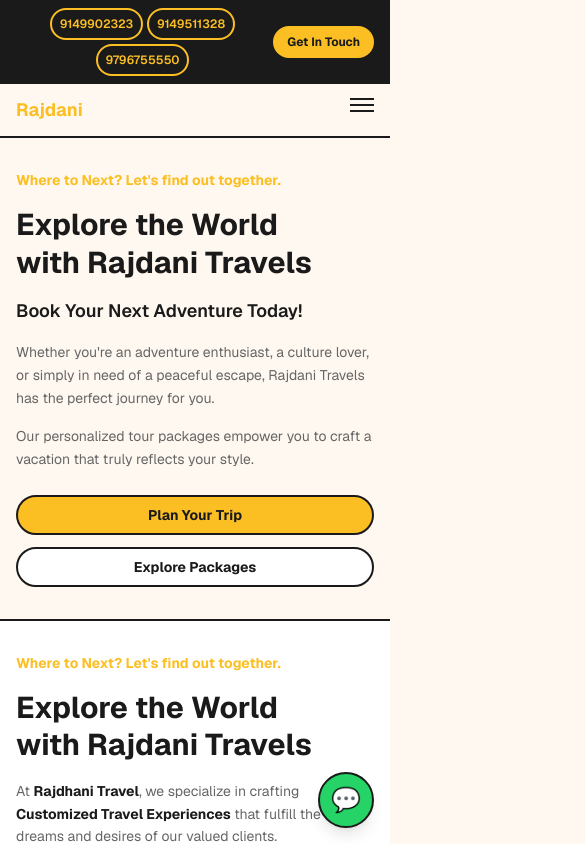
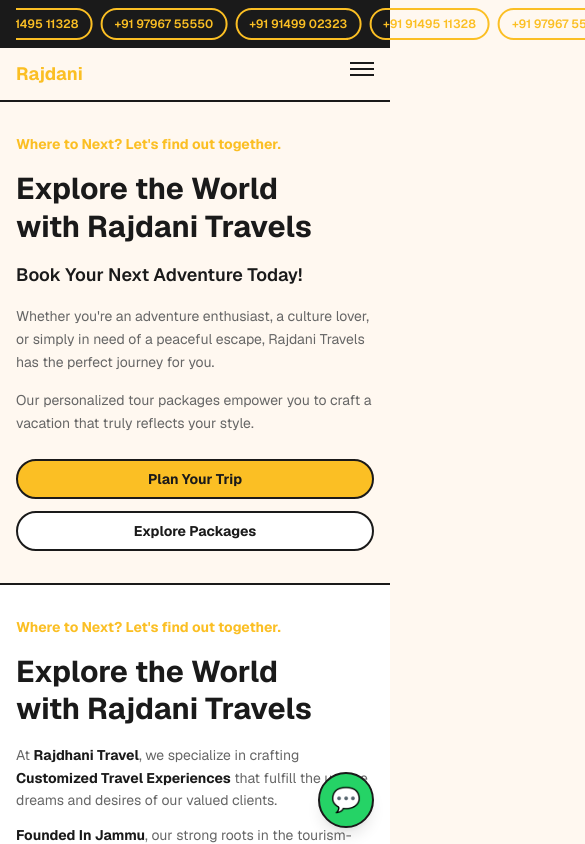
Before and after one commit to flashbacksnaps12-lgtm/copy12, a Next.js app: page / in a window 390 px wide. Shown: the top 844 px of the page, 585 px wide, since content can reach past the window. Built offline with nearby package versions, Linux system fonts and the light colour scheme.

Commit message:
Restored v5: fix: resolve animation conflicts with Tailwind
Use inline styles to override Tailwind and fix animation issues

```diff
--- a/app/globals.css
+++ b/app/globals.css
@@ -134,3 +134,24 @@
     @apply bg-background text-foreground;
   }
 }
+
+@keyframes scroll-loop {
+  0% {
+    transform: translateX(0px);
+  }
+  100% {
+    transform: translateX(-50%);
+  }
+}
+
+.scroll-loop {
+  display: flex !important;
+  animation: scroll-loop 15s linear infinite !important;
+  flex-wrap: nowrap !important;
+}
+
+.scroll-loop-container {
+  overflow: hidden !important;
+  white-space: nowrap !important;
+  width: 100% !important;
+}
--- a/components/TopContactBar.tsx
+++ b/components/TopContactBar.tsx
@@ -1,21 +1,48 @@
 export default function TopContactBar() {
   return (
     <div className="bg-[#1A1A1A] text-white py-2 md:py-3">
-      <div className="max-w-7xl mx-auto px-4 md:px-6 flex flex-row items-center justify-center md:justify-between gap-1 md:gap-4">
-        <div className="flex flex-row items-center gap-1 md:gap-3 flex-wrap justify-center md:justify-start">
-          <button className="px-2 md:px-4 py-1.5 text-xs md:text-sm font-semibold border-2 border-[#FBBF24] text-[#FBBF24] rounded-full hover:bg-[#FBBF24] hover:text-[#1A1A1A] transition whitespace-nowrap">
-            <span className="hidden sm:inline">+91 91499 02323</span>
-            <span className="sm:hidden">9149902323</span>
-          </button>
-          <button className="px-2 md:px-4 py-1.5 text-xs md:text-sm font-semibold border-2 border-[#FBBF24] text-[#FBBF24] rounded-full hover:bg-[#FBBF24] hover:text-[#1A1A1A] transition whitespace-nowrap">
-            <span className="hidden sm:inline">+91 91495 11328</span>
-            <span className="sm:hidden">9149511328</span>
-          </button>
-          <button className="px-2 md:px-4 py-1.5 text-xs md:text-sm font-semibold border-2 border-[#FBBF24] text-[#FBBF24] rounded-full hover:bg-[#FBBF24] hover:text-[#1A1A1A] transition whitespace-nowrap">
-            <span className="hidden sm:inline">+91 97967 55550</span>
-            <span className="sm:hidden">9796755550</span>
-          </button>
+      <div className="max-w-7xl mx-auto px-4 md:px-6 flex flex-row items-center justify-between gap-2 md:gap-4">
+        {/* Mobile: Scrolling numbers, Desktop: Static row */}
+        <div className="flex-1 md:flex-initial">
+          {/* Desktop View - Static Row */}
+          <div className="hidden md:flex flex-row items-center gap-3 justify-start">
+            <button className="px-4 py-1.5 text-sm font-semibold border-2 border-[#FBBF24] text-[#FBBF24] rounded-full hover:bg-[#FBBF24] hover:text-[#1A1A1A] transition whitespace-nowrap">
+              +91 91499 02323
+            </button>
+            <button className="px-4 py-1.5 text-sm font-semibold border-2 border-[#FBBF24] text-[#FBBF24] rounded-full hover:bg-[#FBBF24] hover:text-[#1A1A1A] transition whitespace-nowrap">
+              +91 91495 11328
+            </button>
+            <button className="px-4 py-1.5 text-sm font-semibold border-2 border-[#FBBF24] text-[#FBBF24] rounded-full hover:bg-[#FBBF24] hover:text-[#1A1A1A] transition whitespace-nowrap">
+              +91 97967 55550
+            </button>
+          </div>
+
+          {/* Mobile View - Scrolling Numbers */}
+          <div className="md:hidden scroll-loop-container">
+            <div className="scroll-loop gap-2">
+              <button className="px-3 py-1.5 text-xs font-semibold border-2 border-[#FBBF24] text-[#FBBF24] rounded-full hover:bg-[#FBBF24] hover:text-[#1A1A1A] transition whitespace-nowrap flex-shrink-0">
+                +91 91499 02323
+              </button>
+              <button className="px-3 py-1.5 text-xs font-semibold border-2 border-[#FBBF24] text-[#FBBF24] rounded-full hover:bg-[#FBBF24] hover:text-[#1A1A1A] transition whitespace-nowrap flex-shrink-0">
+                +91 91495 11328
+              </button>
+              <button className="px-3 py-1.5 text-xs font-semibold border-2 border-[#FBBF24] text-[#FBBF24] rounded-full hover:bg-[#FBBF24] hover:text-[#1A1A1A] transition whitespace-nowrap flex-shrink-0">
+                +91 97967 55550
+              </button>
+              {/* Duplicate for seamless loop */}
+              <button className="px-3 py-1.5 text-xs font-semibold border-2 border-[#FBBF24] text-[#FBBF24] rounded-full hover:bg-[#FBBF24] hover:text-[#1A1A1A] transition whitespace-nowrap flex-shrink-0">
+                +91 91499 02323
+              </button>
+              <button className="px-3 py-1.5 text-xs font-semibold border-2 border-[#FBBF24] text-[#FBBF24] rounded-full hover:bg-[#FBBF24] hover:text-[#1A1A1A] transition whitespace-nowrap flex-shrink-0">
+                +91 91495 11328
+              </button>
+              <button className="px-3 py-1.5 text-xs font-semibold border-2 border-[#FBBF24] text-[#FBBF24] rounded-full hover:bg-[#FBBF24] hover:text-[#1A1A1A] transition whitespace-nowrap flex-shrink-0">
+                +91 97967 55550
+              </button>
+            </div>
+          </div>
         </div>
+
         <button className="px-3 md:px-6 py-1.5 bg-[#FBBF24] text-[#1A1A1A] font-bold rounded-full border-2 border-[#FBBF24] hover:bg-[#F59E0B] transition whitespace-nowrap text-xs md:text-sm lg:text-base">
           Get In Touch
         </button>
```
